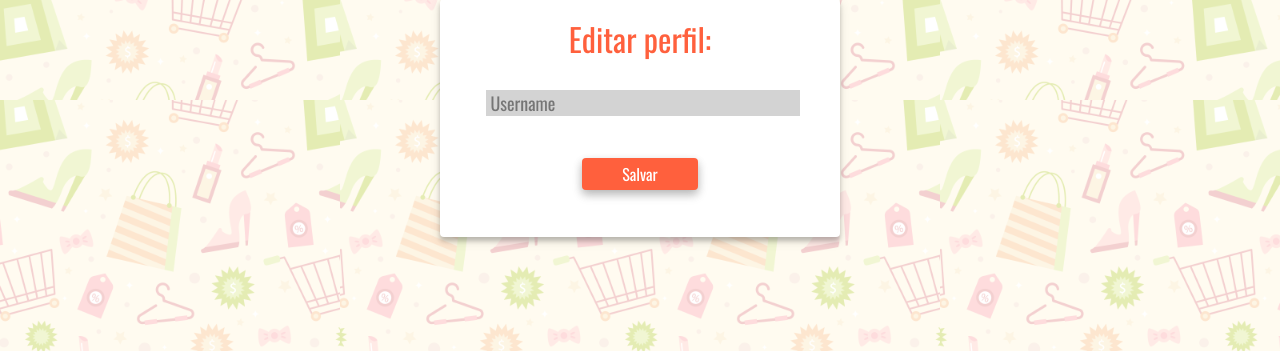
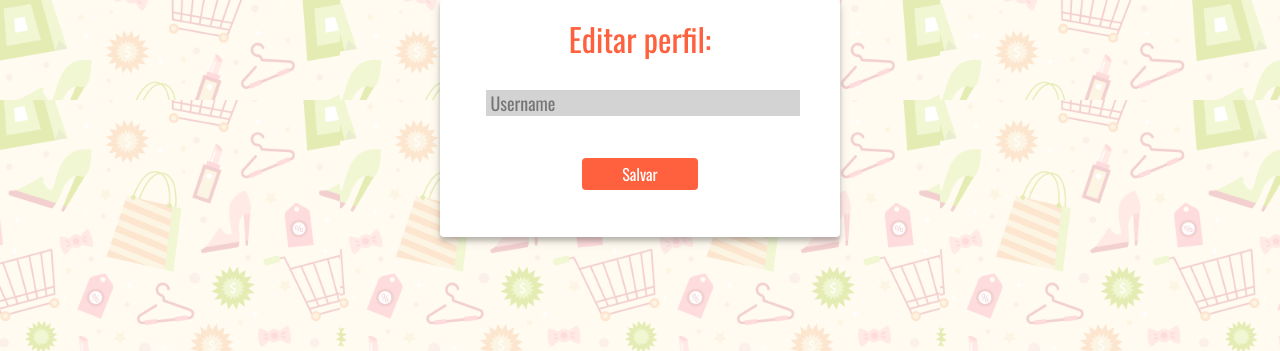
Before and after one commit to plotzZzky/ShoppingPy, a Django app: template users/templates/edit.html in a window 1280 px wide. Shown: the part 87-438 px from the top of the page. Run offline with Django 4.2, Linux system fonts and the light colour scheme; the template is opened without the code that fills it: values that come from a table or form of the project are taken from there, others are empty; parts of the project's set-up code (start-up, migrations or seed data) failed here and were passed over; some libraries are stand-ins or nearby versions.

Commit message:
Bugs fixes

```diff
--- a/users/static/login.css
+++ b/users/static/login.css
@@ -75,7 +75,6 @@
     margin-left: 30%;
     font-size: 16px;
     background-color:  var(--color_pri);
-    box-shadow: 0 4px 8px 0 rgba(0, 0, 0, 0.2), 0 5px 12px 0 rgba(0, 0, 0, 0.12);
     color: white;
     border: none;
     border-radius: 4px;
```
Also changed, not shown: items/migrations/__init__.py (added), users/migrations/__init__.py (added), 1 other file.
